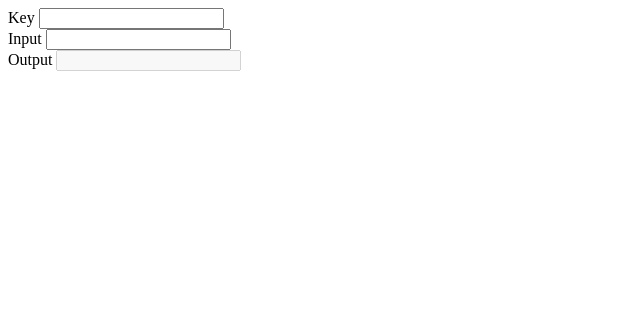
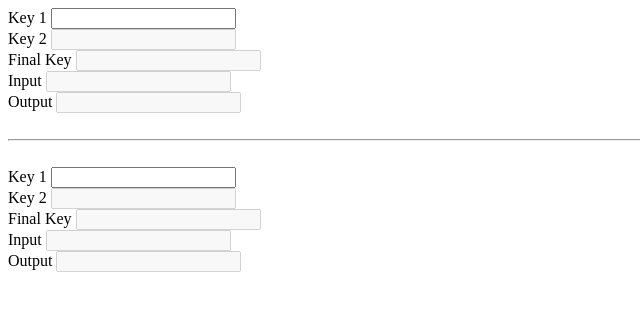
Before and after one commit to StanlyLife/Introduction-to-Data-and-Cyber-Security-DCS3101--Assignments, a plain HTML site: page Q2/index.html in a window 1280 px wide. Shown: the whole page, without its empty margins (0-640 px from the left). Drawn offline with Linux system fonts and the light colour scheme.

Commit message:
Added decode support

```diff
--- a/Q2/index.html
+++ b/Q2/index.html
@@ -7,19 +7,57 @@
 	</head>
 	<body>
 		<form action="">
-			<div class="form-row">
-				<label for="">Key</label>
-				<input id="i-key" type="text" />
+			<div class="key-row">
+				<div class="form-row">
+					<label for="">Key 1</label>
+					<input id="i-key-one" type="text" />
+				</div>
+				<div class="form-row">
+					<label for="">Key 2</label>
+					<input disabled id="i-key-two" type="text" />
+				</div>
+				<div class="form-row">
+					<label for="">Final Key</label>
+					<input disabled id="i-key-double" type="text" />
+				</div>
 			</div>
 			<div class="form-row">
 				<label for="">Input</label>
-				<input id="i-input" type="text" />
+				<input disabled id="i-input" type="text" />
 			</div>
 			<div class="form-row">
 				<label for="">Output</label>
 				<input disabled id="i-output" type="text" />
 			</div>
 		</form>
+		<br />
+		<hr />
+		<br />
+		<form action="">
+			<div class="key-row">
+				<div class="form-row">
+					<label for="">Key 1</label>
+					<input id="decode-i-key-one" type="text" />
+				</div>
+				<div class="form-row">
+					<label for="">Key 2</label>
+					<input disabled id="decode-i-key-two" type="text" />
+				</div>
+				<div class="form-row">
+					<label for="">Final Key</label>
+					<input disabled id="decode-i-key-double" type="text" />
+				</div>
+			</div>
+			<div class="form-row">
+				<label for="">Input</label>
+				<input disabled id="decode-i-input" type="text" />
+			</div>
+			<div class="form-row">
+				<label for="">Output</label>
+				<input disabled id="decode-i-output" type="text" />
+			</div>
+		</form>
 		<script src="script.js"></script>
+		<script src="decode.js"></script>
 	</body>
 </html>
```
